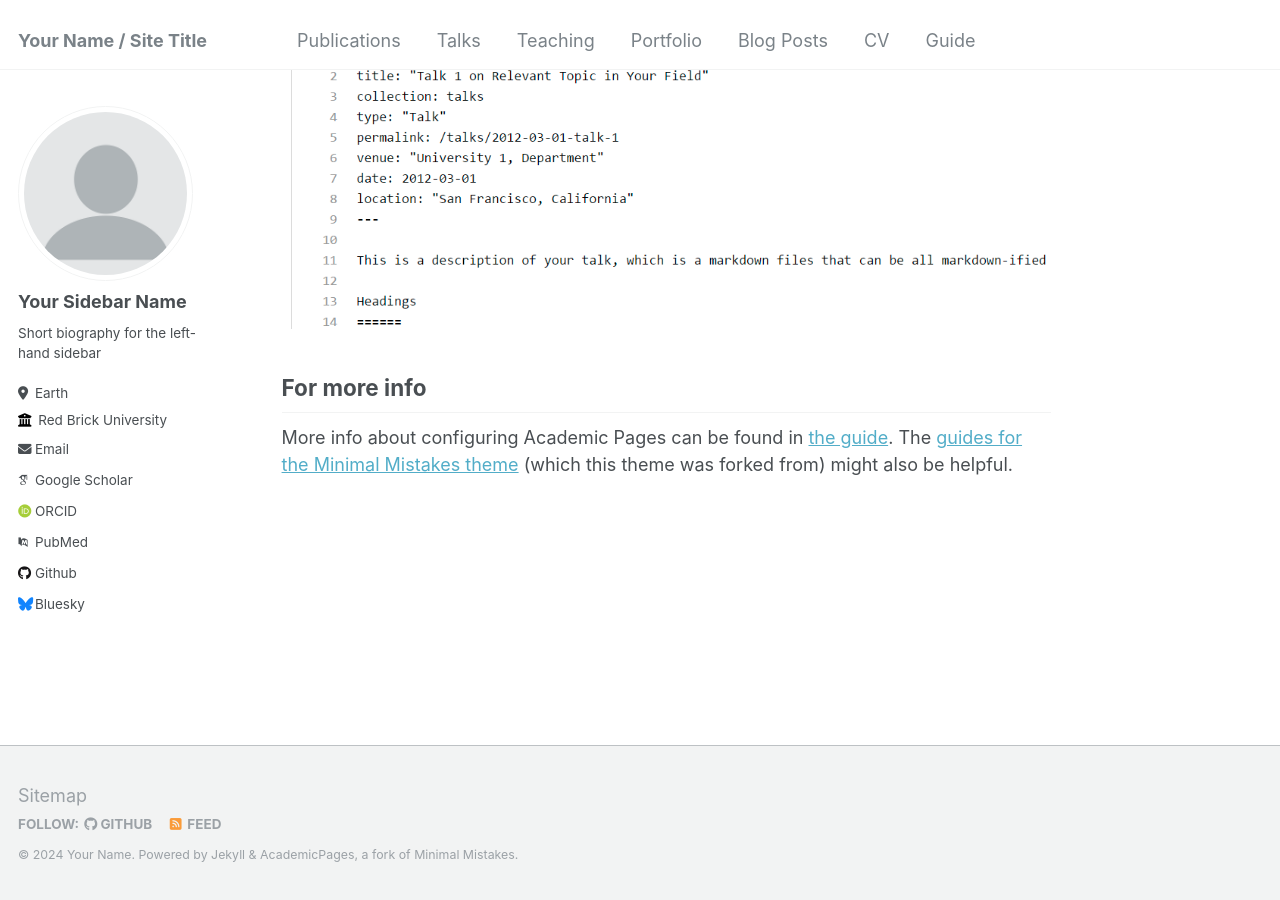
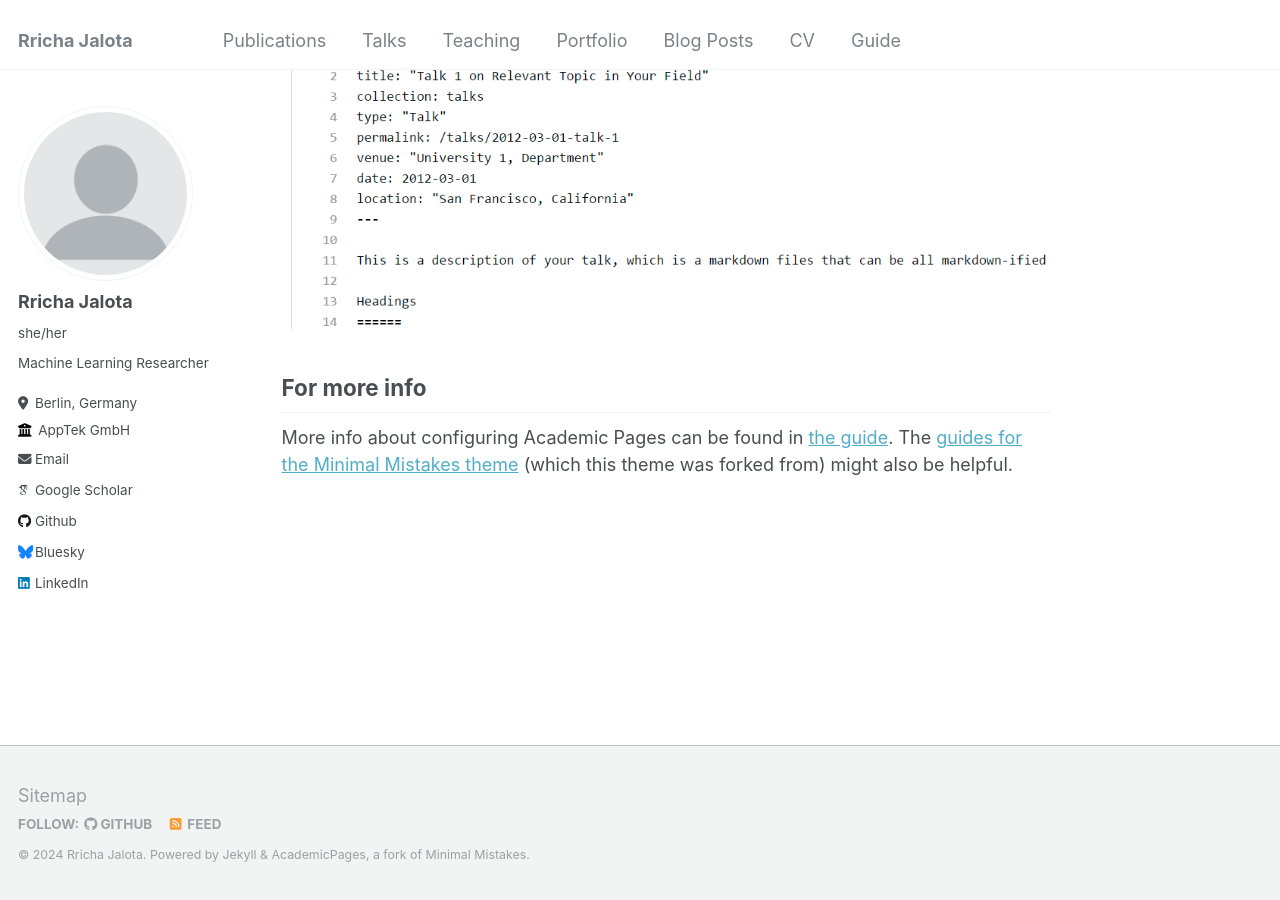
Before and after one commit to rrichajalota/rrichajalota.github.io, a Jekyll site: the page built from _pages/about.md, in a window 1280 px wide and 900 px high, scrolled down 2660 px. Built offline with Jekyll 4.4.1, drawn with Linux system fonts in a browser that asks for light colours; some web fonts are replaced.

Commit message:
Update _config.yml

```diff
--- a/_config.yml
+++ b/_config.yml
@@ -8,13 +8,13 @@
 
 # Basic Site Settings
 locale                   : "en-US"
-title                    : "Your Name / Site Title"
+title                    : "Rricha Jalota"
 title_separator          : "-"
-name                     : &name "Your Name"
-description              : &description "personal description"
-url                      : https://academicpages.github.io # the base hostname & protocol for your site e.g. "https://mmistakes.github.io"
+name                     : &name "Rricha Jalota"
+description              : &description "Machine Learning Researcher"
+url                      : https://rrichajalota.github.io # the base hostname & protocol for your site e.g. "https://mmistakes.github.io"
 baseurl                  : "" # the subpath of your site, e.g. "/blog"
-repository               : "academicpages/academicpages.github.io"
+repository               : "rrichajalota.github.io"
 
 # Site Author - The following control what appear as part of the author content on the side bar.
 #               If a field is blank the icon and link will not appear, otherwise it will be shown.
@@ -22,28 +22,28 @@ repository               : "academicpages/academicpages.github.io"
 author:
   # Biographic information
   avatar           : "profile.png"
-  name             : "Your Sidebar Name"
-  pronouns         : # example: "she/her"
-  bio              : "Short biography for the left-hand sidebar"
-  location         : "Earth"
-  employer         : "Red Brick University"
+  name             : "Rricha Jalota"
+  pronouns         : "she/her"
+  bio              : "Machine Learning Researcher"
+  location         : "Berlin, Germany"
+  employer         : "AppTek GmbH"
   uri              : # URL
-  email            : "none@example.org"
+  email            : "rrichajalota@gmail.com"
 
   # Academic websites
   arxiv            : # URL - Update with the correct link to your profile
-  googlescholar    : "https://scholar.google.com/citations?user=PS_CX0AAAAAJ"
+  googlescholar    : "https://scholar.google.com/citations?hl=en&user=ZBzbtGYAAAAJ&view_op=list_works&authuser=1&sortby=pubdate"
   impactstory      : # URL
-  orcid            : "http://orcid.org/yourorcidurl"
+  orcid            : #"http://orcid.org/yourorcidurl"
   semantic         : # URL
-  pubmed           : "https://www.ncbi.nlm.nih.gov/pubmed/?term=john+snow"
+  pubmed           : #"https://www.ncbi.nlm.nih.gov/pubmed/?term=john+snow"
   researchgate     : # URL
 
   # Repositories and software development
   bitbucket        : # Username - Update with your username on the site
   codepen          : # Username
   dribbble         : # Username
-  github           : "academicpages"
+  github           : "rrichajalota"
   kaggle           : # Username
   stackoverflow    : # User number or user number and name (i.e., use "1" or "1/jeff-atwood")
 
@@ -57,7 +57,7 @@ author:
   keybase          : # Username
   instagram        : # Username
   lastfm           : # Username
-  linkedin         : # Username
+  linkedin         : rrichajalota
   mastodon         : # URL
   medium           : # URL
   pinterest        : # Username
@@ -65,7 +65,7 @@ author:
   steam            : # Username
   telegram         : # URL
   tumblr           : # Username
-  twitter          : # Username for X / Twitter
+  twitter          : # rrichajalota
   vine             : # Username
   weibo            : # Username
   wikipedia        : # Username
```
